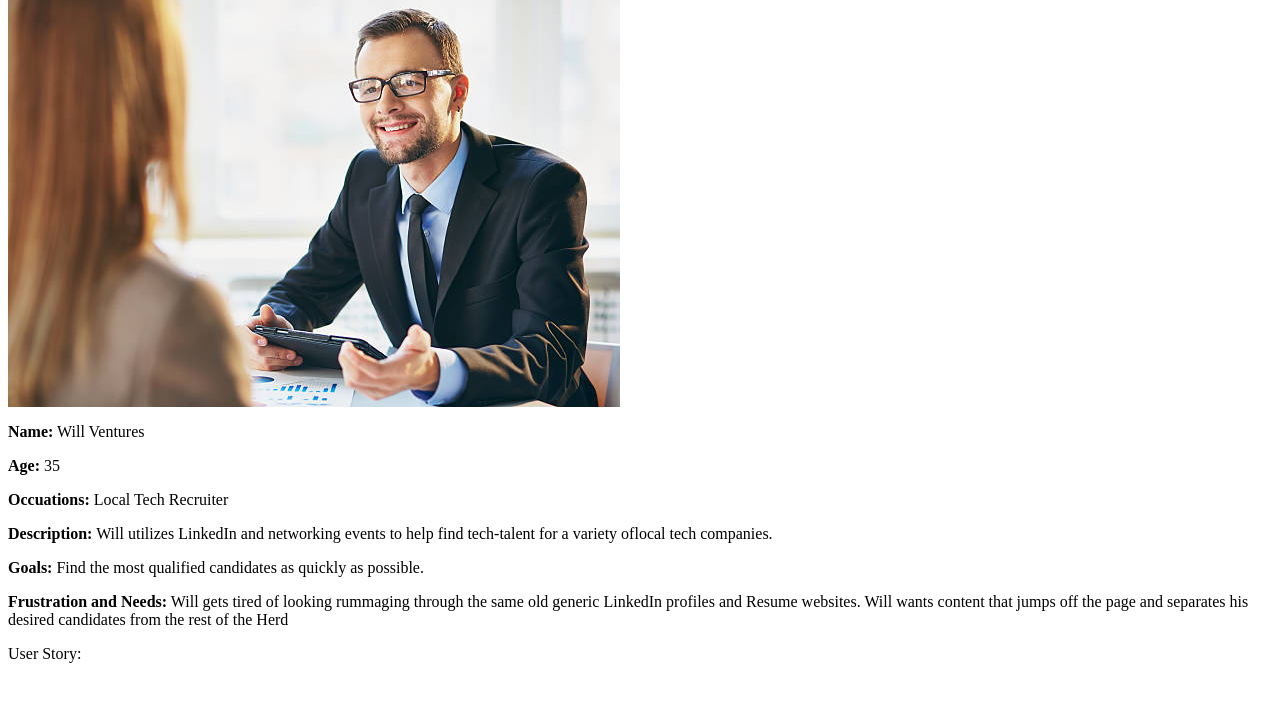
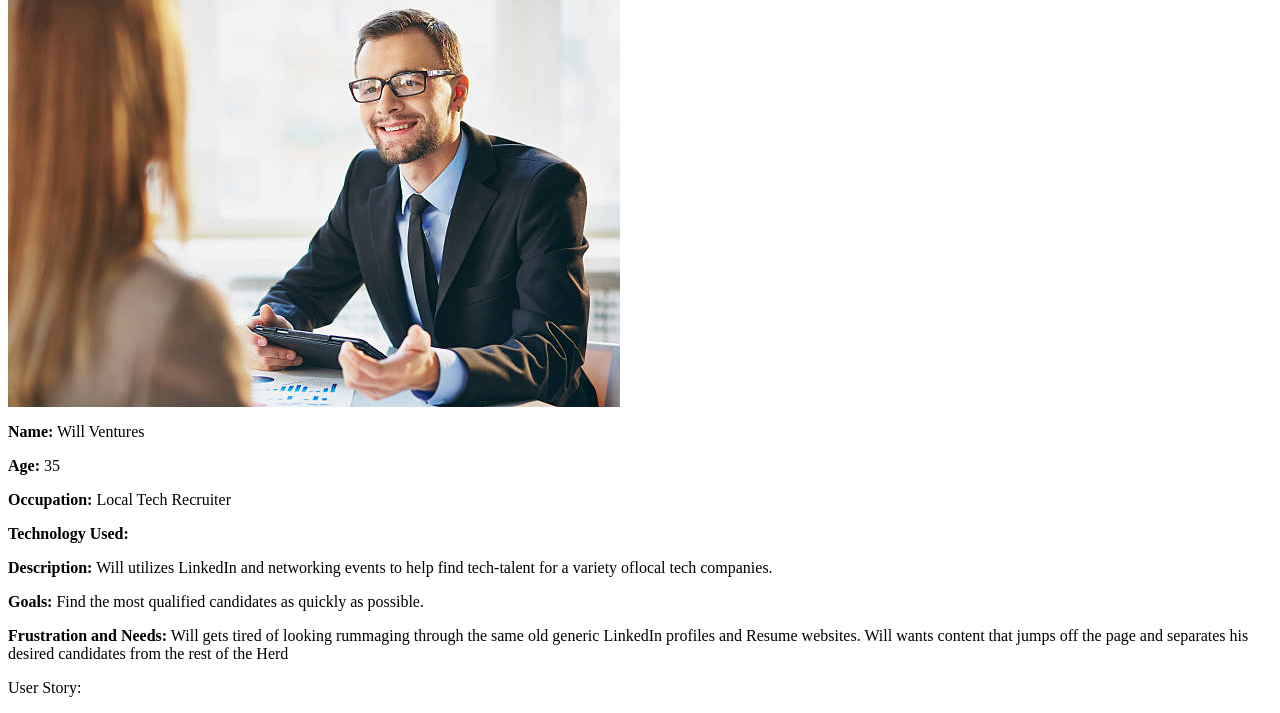
Before and after one commit to d-sanderson/Portfolio-Website, a PHP site: page /documentation/milestone-1.php in a window 1280 px wide. Shown: the part 366-1079 px from the top of the page. Before the commit the page ends 1029 px from the top, so only its background shows below. Run offline with PHP 8.4, Linux system fonts and the light colour scheme.

```diff
--- a/documentation/milestone-1.php
+++ b/documentation/milestone-1.php
@@ -32,7 +32,8 @@
 		<img src="recruiter.jpg" alt="recruiterstockphoto"/>
 		<p><strong>Name:</strong> Will Ventures </p>
 		<p><strong>Age:</strong> 35</p>
-		<p><strong>Occuations:</strong> Local Tech Recruiter</p>
+		<p><strong>Occupation:</strong> Local Tech Recruiter</p>
+		<p><strong>Technology Used:</strong> </p>
 		<p><strong>Description:</strong> Will utilizes LinkedIn and networking events to help find tech-talent for a variety oflocal tech
 			companies.</p>
 		<p><strong>Goals:</strong> Find the most qualified candidates as quickly as possible.</p>
```
